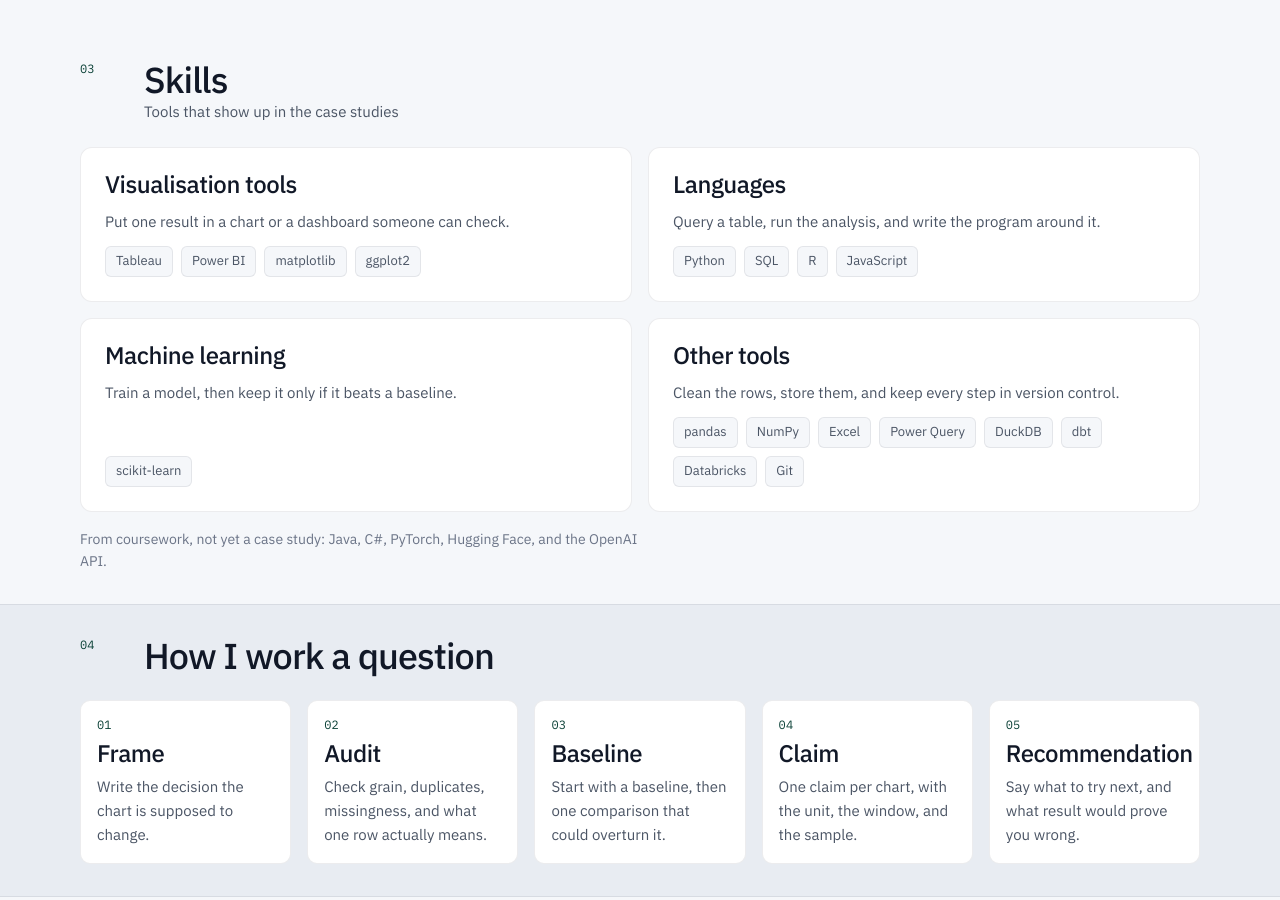
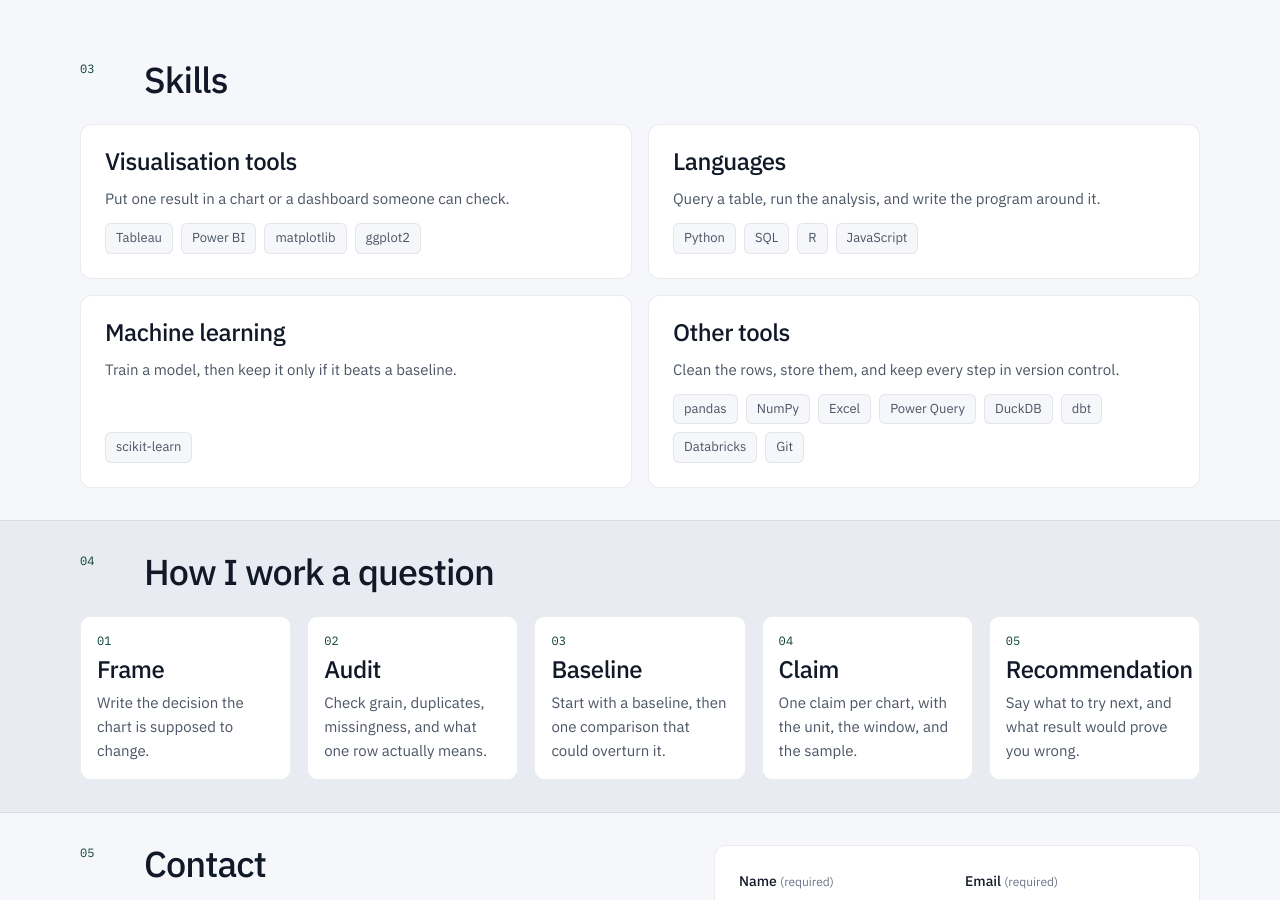
Before and after one commit to volam1311/Data-Portfolio, a plain HTML site: page index.html in a window 1280 px wide. Shown: the part 2525-3425 px from the top of the page. Drawn offline with Linux system fonts and the light colour scheme.

```diff
--- a/index.html
+++ b/index.html
@@ -265,7 +265,6 @@
           <p class="index">03</p>
           <div>
             <h2>Skills</h2>
-            <p class="lede">Tools that show up in the case studies</p>
           </div>
         </header>
         <div class="skill-grid">
@@ -311,7 +310,6 @@
             </ul>
           </article>
         </div>
-        <p class="skill-aside">From coursework, not yet a case study: Java, C#, PyTorch, Hugging Face, and the OpenAI API.</p>
       </div>
     </section>
     <section class="section band" id="approach">
```
